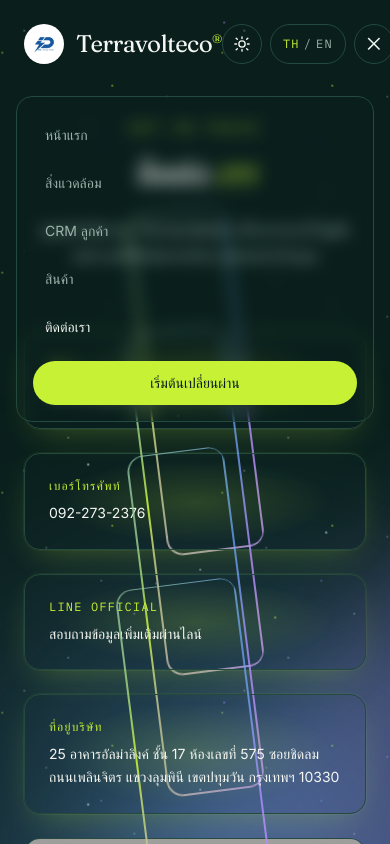
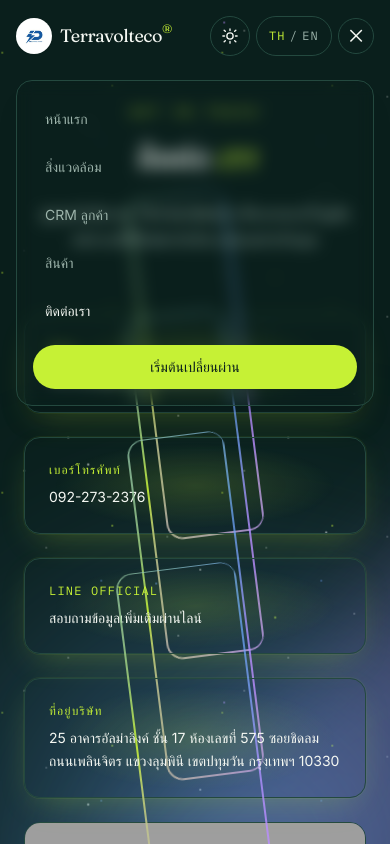
Before and after one commit to yuttanafx/volterra, a Next.js app: page /contact in a window 390 px wide. Both pictures are taken after a click on the button "เปิดเมนู". Shown: the top 844 px of the page. Built offline with nearby package versions, Linux system fonts and the light colour scheme; grey boxes are pictures that could not be loaded.

Commit message:
Add files via upload

```diff
--- a/src/app/products/page.tsx
+++ b/src/app/products/page.tsx
@@ -22,7 +22,7 @@
       <section className="relative z-10 mx-auto max-w-6xl px-6 pb-20 md:px-8">
         <div className="glow-card grid grid-cols-1 items-center gap-10 rounded-3xl border border-line bg-surface/40 p-6 md:grid-cols-2 md:p-10">
           <img
-            src="https://terravolteco.com/58009.png"
+            src="/media/products/ion-hybrid-system.jpg"
             alt="Ion Hybrid System Reverse"
             className="mx-auto max-h-96 w-auto object-contain"
           />
@@ -67,7 +67,7 @@
 
         <div className="mt-10 overflow-hidden rounded-2xl border border-line">
           <img
-            src="https://terravolteco.com/terravolt.jpg"
+            src="/media/products/mechanism-cycle.jpg"
             alt="ระบบกลไกการทำงาน Terravolteco"
             className="h-64 w-full object-cover sm:h-80"
           />
--- a/src/components/Navbar.tsx
+++ b/src/components/Navbar.tsx
@@ -21,12 +21,12 @@
   ]
 
   return (
-    <nav className="relative z-30 mx-auto flex max-w-7xl items-center justify-between px-6 py-6 md:px-8">
-      <Link href="/" className="flex items-center gap-3" onClick={() => setOpen(false)}>
-        <span className="flex h-10 w-10 items-center justify-center rounded-full bg-white p-1.5 shadow-sm">
+    <nav className="relative z-30 mx-auto flex max-w-7xl items-center justify-between gap-3 px-4 py-4 sm:px-6 sm:py-6 md:px-8">
+      <Link href="/" className="flex min-w-0 shrink items-center gap-2 sm:gap-3" onClick={() => setOpen(false)}>
+        <span className="flex h-9 w-9 shrink-0 items-center justify-center rounded-full bg-white p-1.5 shadow-sm sm:h-10 sm:w-10">
           <img src="/logo.jpg" alt="Terravolteco" className="h-full w-full object-contain" />
         </span>
-        <span className="font-display text-2xl tracking-tight text-paper sm:text-3xl">
+        <span className="truncate font-display text-lg tracking-tight text-paper sm:text-2xl lg:text-3xl">
           Terravolteco<sup className="text-sm text-volt">®</sup>
         </span>
       </Link>
@@ -59,13 +59,13 @@
         </Link>
       </div>
 
-      <div className="flex items-center gap-2 lg:hidden">
+      <div className="flex shrink-0 items-center gap-1.5 sm:gap-2 lg:hidden">
         <ThemeToggleButton />
         <LangToggleButton />
         <button
           type="button"
           onClick={() => setOpen((v) => !v)}
-          className="flex h-10 w-10 items-center justify-center rounded-full border border-line text-lg text-paper"
+          className="flex h-9 w-9 shrink-0 items-center justify-center rounded-full border border-line text-lg text-paper sm:h-10 sm:w-10"
           aria-label="เปิดเมนู"
         >
           {open ? '✕' : '☰'}
@@ -73,7 +73,7 @@
       </div>
 
       {open && (
-        <div className="absolute left-0 right-0 top-full z-30 mx-4 mt-2 rounded-2xl border border-line bg-ink/95 p-4 backdrop-blur lg:hidden">
+        <div className="fixed left-4 right-4 top-20 z-50 max-h-[calc(100vh-6rem)] overflow-y-auto rounded-2xl border border-line bg-ink/95 p-4 shadow-xl backdrop-blur lg:hidden">
           <ul className="flex flex-col gap-1">
             {NAV_ITEMS.map((item) => {
               const active = pathname === item.href
```
Also changed, not shown: public/media/products/ion-hybrid-system.jpg (added), public/media/products/mechanism-cycle.jpg (added).
